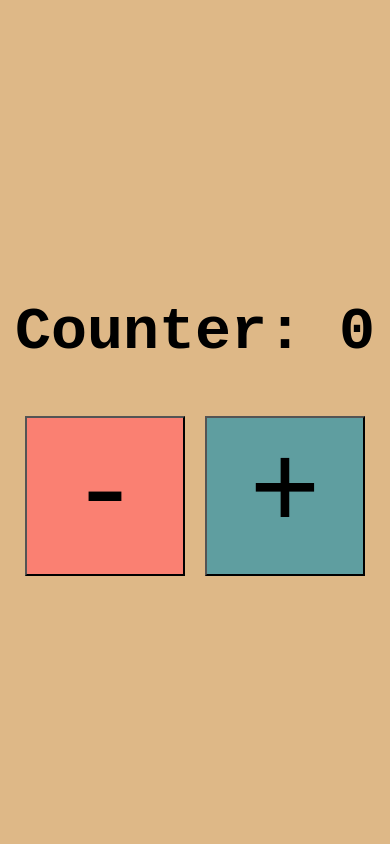
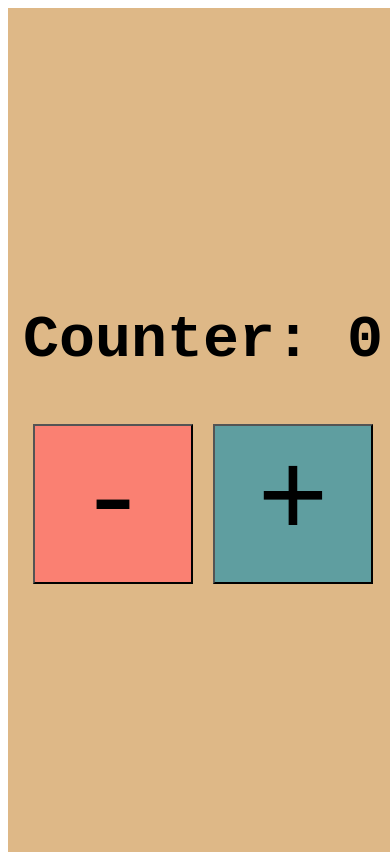
Before and after one commit to Jmartimus/reduxCounter, a React (Create React App) app: page / in a window 390 px wide. Built offline with nearby package versions, Linux system fonts and the light colour scheme.

Commit message:
media query adjustment

```diff
--- a/src/App.css
+++ b/src/App.css
@@ -20,7 +20,6 @@
   min-width: 100vw;
   width: 100%;
   height: auto;
-  position: fixed;
   top: 0;
   left: 0;
   display: -webkit-box;
--- a/src/App.scss
+++ b/src/App.scss
@@ -18,7 +18,6 @@ background-color:#deb887;
   min-width: 100vw;
   width: 100%;
   height: auto;
-  position: fixed;
   top: 0;
   left: 0;
    display: flex;
```
Also changed, not shown: 1 other file (tests, documents, lock files or other folders).
